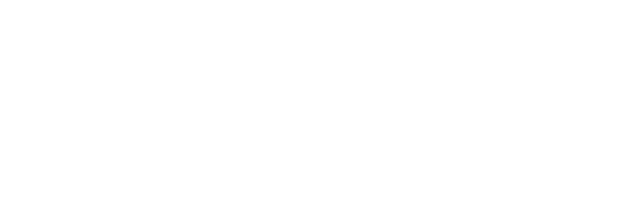
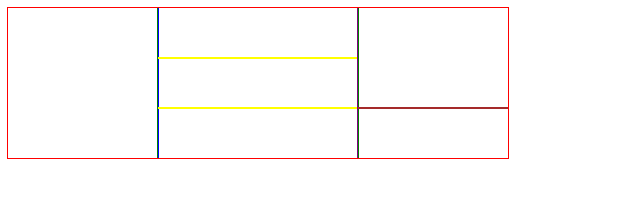
Before and after one commit to trigun539/html-css, a plain HTML site: page index.html in a window 1280 px wide. Shown: the whole page, without its empty margins (0-640 px from the left). Drawn offline with Linux system fonts and the light colour scheme.

```diff
--- a/index.html
+++ b/index.html
@@ -3,8 +3,22 @@
 <head>
 	<meta charset="UTF-8">
 	<title>HTML | CSS</title>
+	<link rel="stylesheet" href="main.css">
 </head>
 <body>
 
+	<div class="wrapper">
+		<div class="avatar"></div>
+		<div class="description">
+			<div></div>
+			<div></div>
+			<div></div>
+		</div>
+		<div class="image">
+			<div class="theImage"></div>
+			<div class="theImageDescription"></div>
+		</div>
+	</div>
+
 </body>
 </html>
--- a/main.css
+++ b/main.css
@@ -0,0 +1,48 @@
+.wrapper {
+	width: 500px;
+	height: 150px;
+	outline: 1px solid red;
+
+}
+
+.wrapper .avatar {
+	float: left;
+	width: 150px;
+	height: 150px;
+	outline: 1px solid blue;
+}
+
+.wrapper .description {
+	float: left;
+	width: 200px;
+	height: 150px;
+	outline: 1px solid green;
+}
+
+.wrapper .description div {
+	float: left;
+	width: 200px;
+	height: 50px;
+	outline: 1px solid yellow;
+}
+
+.wrapper .image {
+	float: left;
+	width: 150px;
+	height: 150px;
+	outline: 1px solid purple;
+}
+
+.wrapper .image .theImage {
+	float: left;
+	height: 100px;
+	width: 150px;
+	outline: 1px solid brown;
+}
+
+.wrapper .image .theImageDescription {
+	float: left;
+	height: 50px;
+	width: 150px;
+	outline: 1px solid brown;
+}
```
Also changed, not shown: avatar.png (added), media-image.png (added).
